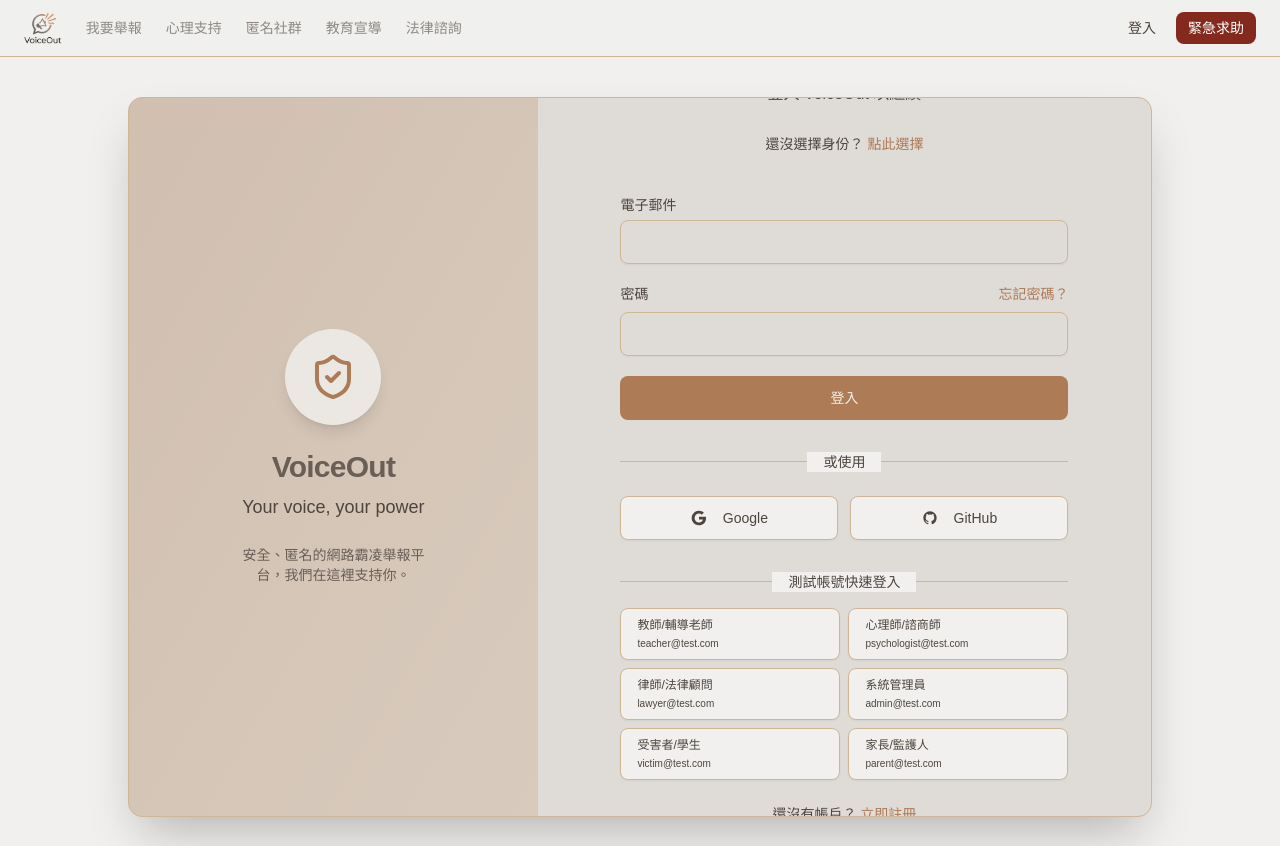
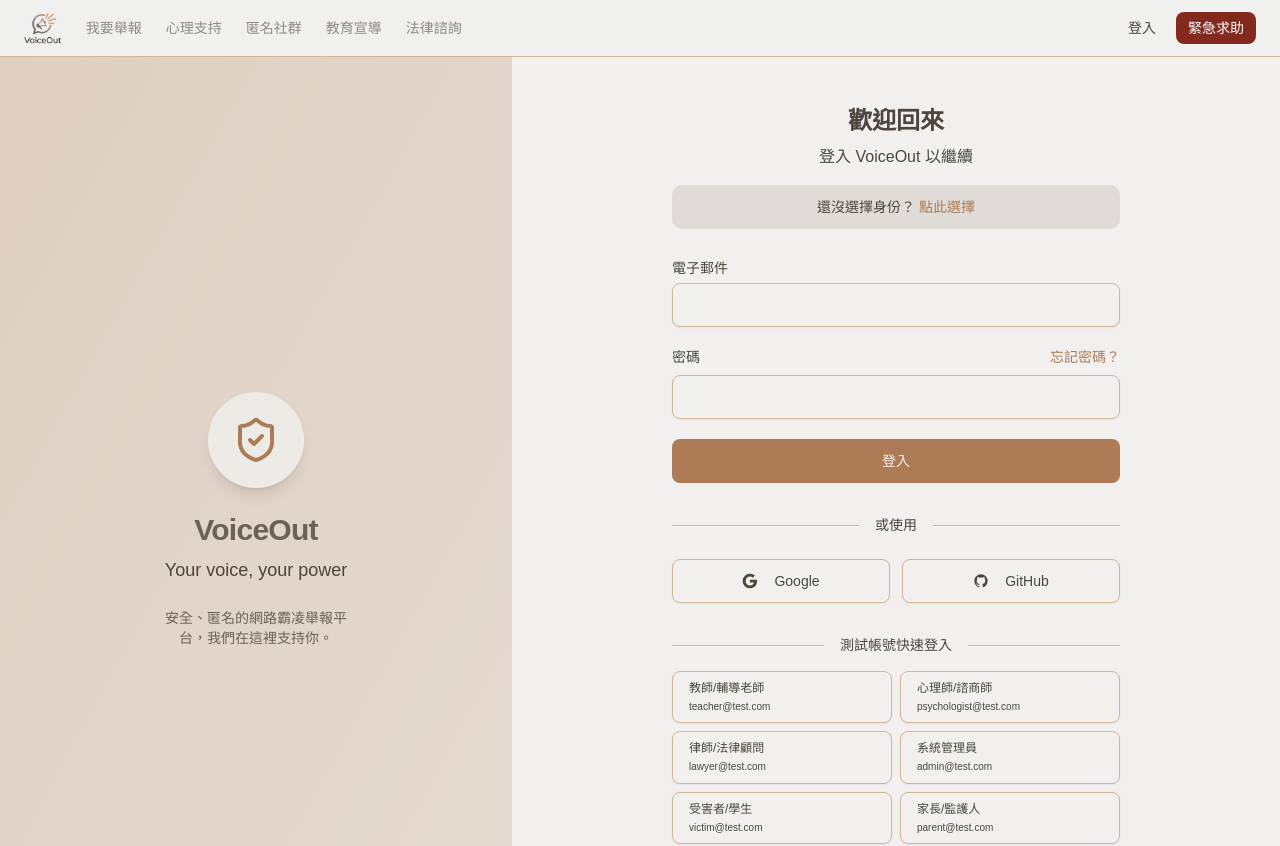
Before and after one commit to wall4oppy/VoiceOut, a Next.js app: page /login in a window 1280 px wide. Shown: the top 846 px of the page. Built offline with nearby package versions, Linux system fonts and the light colour scheme; a web font is replaced by a local one.

Commit message:
style: update login page to fullscreen layout

```diff
--- a/src/app/login/page.tsx
+++ b/src/app/login/page.tsx
@@ -114,8 +114,8 @@
     }
 
     return (
-        <div className="min-h-screen w-full flex items-center justify-center p-4 bg-background">
-            <div className="w-full max-w-5xl overflow-hidden rounded-xl shadow-2xl bg-card border text-card-foreground grid lg:grid-cols-5 h-[800px] max-h-[90vh]">
+        <div className="w-full bg-background" style={{ minHeight: "calc(100vh - 3.5rem)" }}>
+            <div className="w-full grid lg:grid-cols-5" style={{ minHeight: "calc(100vh - 3.5rem)" }}>
                 {/* Visual Side - 40% */}
                 <div className="hidden lg:col-span-2 relative bg-primary/10 overflow-hidden lg:flex flex-col items-center justify-center p-8 text-primary">
                     <div className="absolute inset-0 bg-gradient-to-br from-primary/20 to-secondary/20 z-0" />
```
